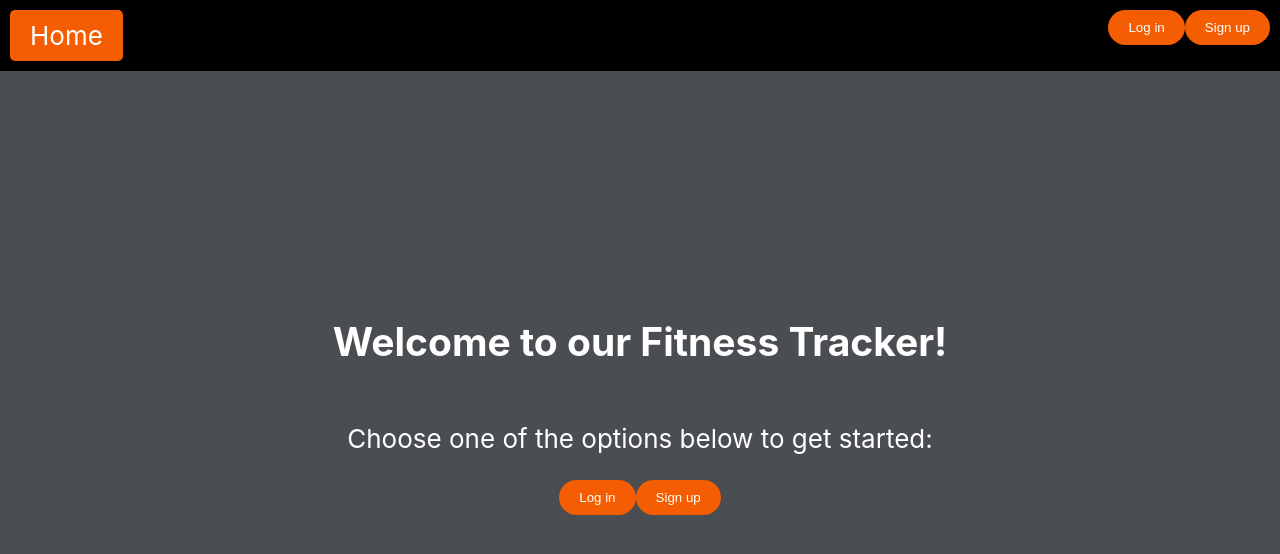
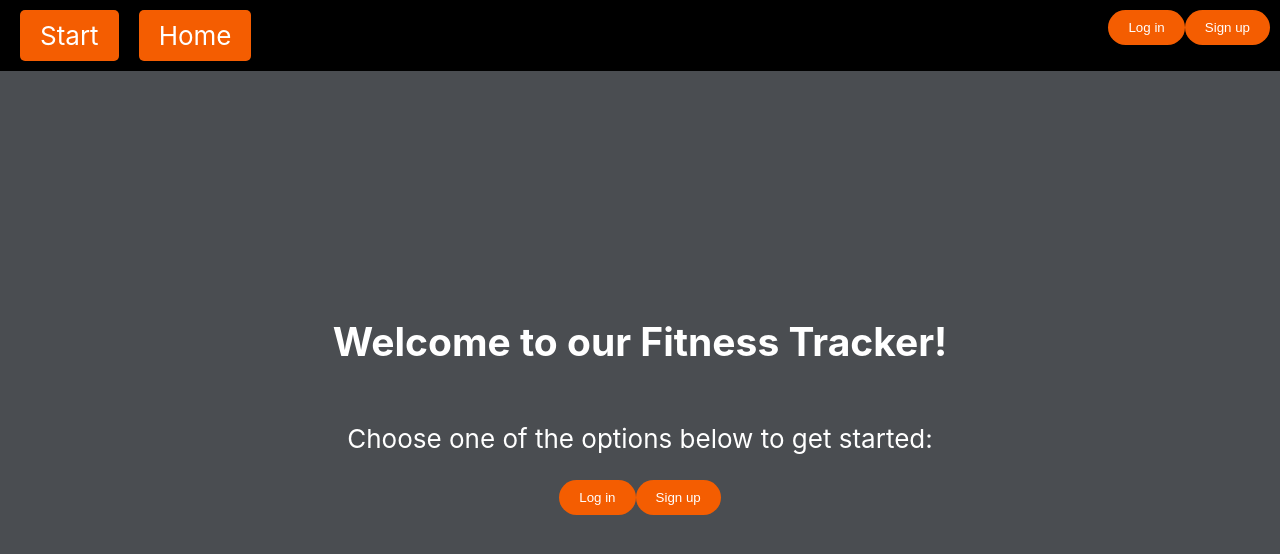
Before and after one commit to beknobloch/FitnessTracker, a React (Create React App) app in the folder fitness-tracker/: page /start in a window 1280 px wide. Shown: the top 554 px of the page. Built offline with nearby package versions, Linux system fonts and the light colour scheme; no server answers; the database is empty.

Commit message:
start button on nav bar

```diff
--- a/fitness-tracker/src/App.css
+++ b/fitness-tracker/src/App.css
@@ -131,6 +131,8 @@
 .button-link {
   display: inline-block;
   padding: 10px 20px;
+  margin-left: 10px;
+  margin-right: 10px;
   background-color: #F45D01; /* Button background color */
   color: white; /* Button text color */
   border-radius: 5px; /* Rounded corners */
--- a/fitness-tracker/src/components/AuthStatus.js
+++ b/fitness-tracker/src/components/AuthStatus.js
@@ -10,7 +10,7 @@ function AuthStatus({ displayLogout }){
     let navigate = useNavigate();
 
     const [user, setUser] = useState(auth?.currentUser?.email)
-    const [isCoach, setIsCoach] = useState(false)
+    const [isCoach, setIsCoach] = useState()
     const clientId = config.client_id;
     const clientSecret = config.client_secret;
 
@@ -66,7 +66,14 @@ function AuthStatus({ displayLogout }){
                                 {isCoach ? (
                                     <button className={'button'} onClick={() => handleClick('/coach')}>Go set some Fitbit goals! </button>
                                 ):(
-                                    <button className={'button'} onClick={() => handleClick('/home')}>Go check out your Fitbit data! </button>
+                                    <>
+                                        {typeof isCoach === 'undefined' ? (
+                                            <p>Loading...</p>
+                                        ):(
+                                            <button className={'button'} onClick={() => handleClick('/home')}>Go check out your Fitbit data! </button>
+                                        )}
+                                    </>
+
                                 )}
                             </>
 
--- a/fitness-tracker/src/components/NavBar.js
+++ b/fitness-tracker/src/components/NavBar.js
@@ -6,6 +6,7 @@ function NavBar() {
   return (
     <nav className="navbar">
         <div className='navbarLinks'>
+          <Link to="/start" className="button-link">Start</Link>
           <Link to="/home" className="button-link">Home</Link>
         </div>
         <AuthStatus displayLogout={true}/>
```
Also changed, not shown: 1 other file (tests, documents, lock files or other folders).
